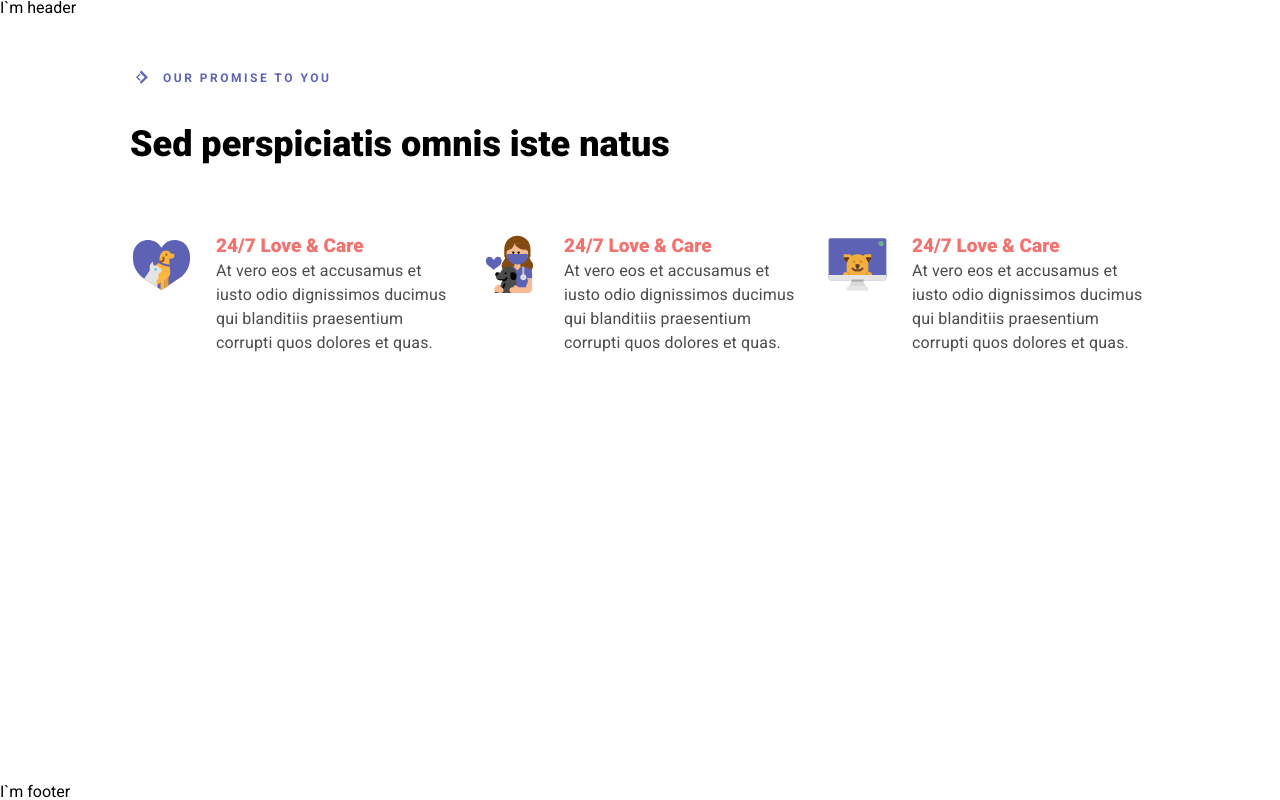
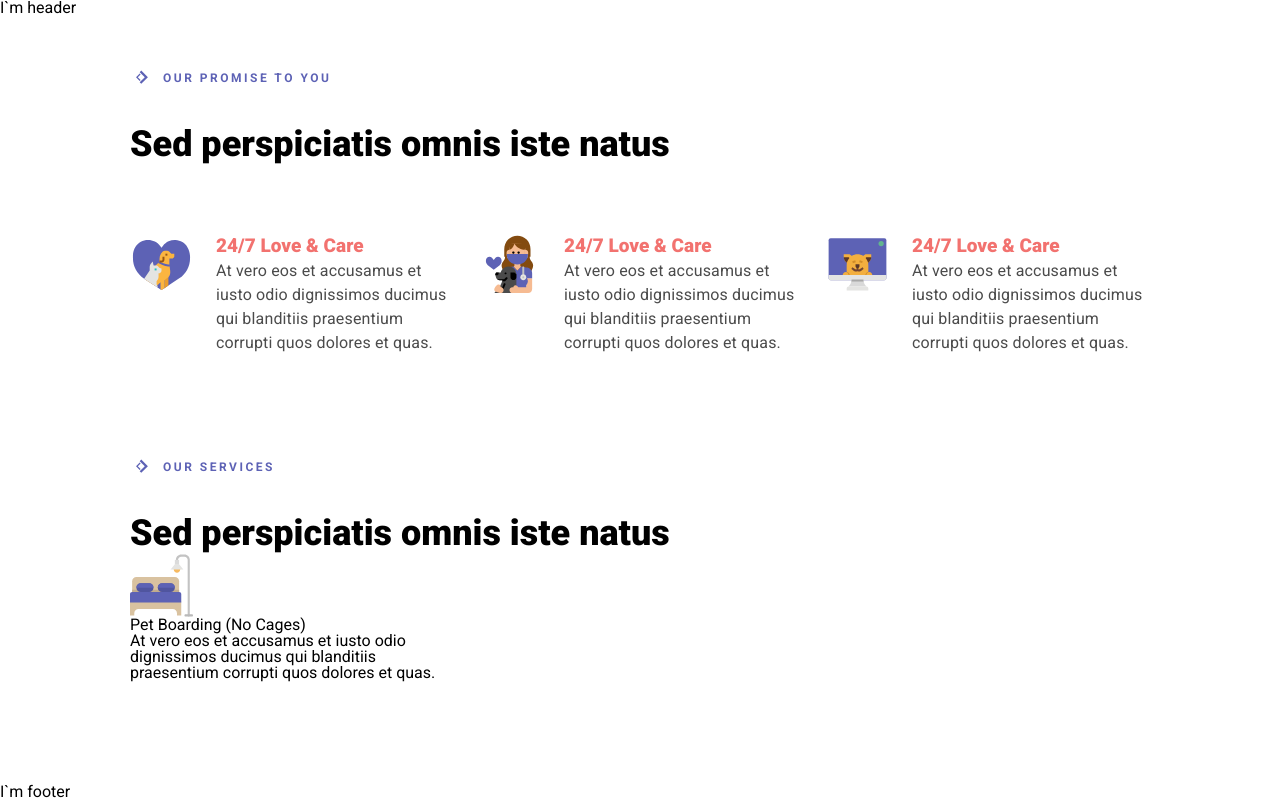
Before and after one commit to RyabovEvgeniy/freelancer_course_lesson15, a plain HTML site: page index.html in a window 1280 px wide. Drawn offline with Linux system fonts and the light colour scheme.

Commit message:
Верстаю services

```diff
--- a/css/style.css
+++ b/css/style.css
@@ -104,5 +104,31 @@ body {
 	letter-spacing: 0.15px;
 	color: #4B4B4B;
 }
+/* ===== end promise ===== */
 
-/* ===== end promise ===== */
+/* ===== services ===== */
+.services {
+	padding: 50px 0px;
+}
+.services__container {
+}
+.services__header {
+}
+.services-items {
+	display: flex;
+	margin: 0px -12px;
+}
+.services-item {
+	flex: 0 1 33.333%;
+	padding: 0px 12px;
+}
+.item-services {
+}
+.item-services__image {
+}
+.item-services__title {
+}
+.item-services__text {
+}
+
+/* ===== end services ===== */
--- a/index.html
+++ b/index.html
@@ -44,6 +44,23 @@
 					</div>
 				</div>
 			</div>
+			<div class="services">
+				<div class="services__container">
+					<div class="services__header titles">
+						<div class="titles__label">Our Services</div>
+						<h2 class="titles__text">Sed perspiciatis omnis iste natus</h2>
+					</div>
+					<div class="services-items">
+						<div class="services-item">
+							<div class="item-services">
+								<img class="item-services__image" src="img/item-services_image01.svg" alt="Картинка">
+								<div class="item-services__title">Pet Boarding (No Cages)</div>
+								<h2 class="item-services__text">At vero eos et accusamus et iusto odio dignissimos ducimus qui blanditiis praesentium corrupti quos dolores et quas.</h2>
+							</div>
+						</div>
+					</div>
+				</div>
+			</div>
 		</main>
 		<footer class="footer">I`m footer</footer>
 	</div>
```
Also changed, not shown: img/item-services_image01.svg (added), img/item-services_image02.svg (added), img/item-services_image03.svg (added), img/item-services_image04.svg (added), img/item-services_image05.svg (added), img/item-services_image06.svg (added).
